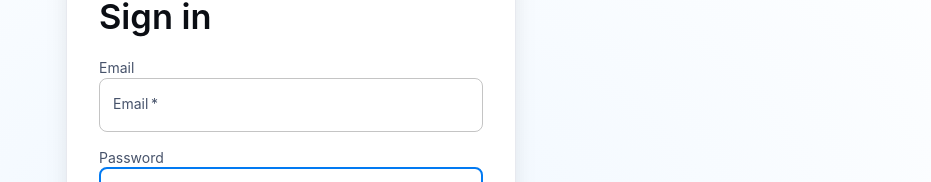
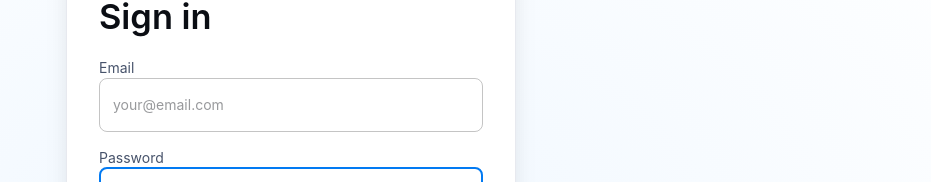
Before and after one commit to BINIL-BALAN/erp_frontend, a React (Vite) app: page /login in a window 1280 px wide. Shown: the part 150-332 px from the top of the page, without its empty margins (349-1280 px from the left). Built offline with nearby package versions, Linux system fonts and the light colour scheme.

Commit message:
login page edited

```diff
--- a/src/pages/Auth/Login.tsx
+++ b/src/pages/Auth/Login.tsx
@@ -110,8 +110,6 @@ export default function Login(props: { disableCustomTheme?: boolean }) {
       setPasswordErrorMessage('');
     }
 
-
-
     return isValid;
   };
 
@@ -143,7 +141,6 @@ export default function Login(props: { disableCustomTheme?: boolean }) {
             <FormControl>
               <FormLabel htmlFor="email">Email</FormLabel>
               <TextField
-              label="Email"
                 error={emailError}
                 helperText={emailErrorMessage}
                 id="email"
```
